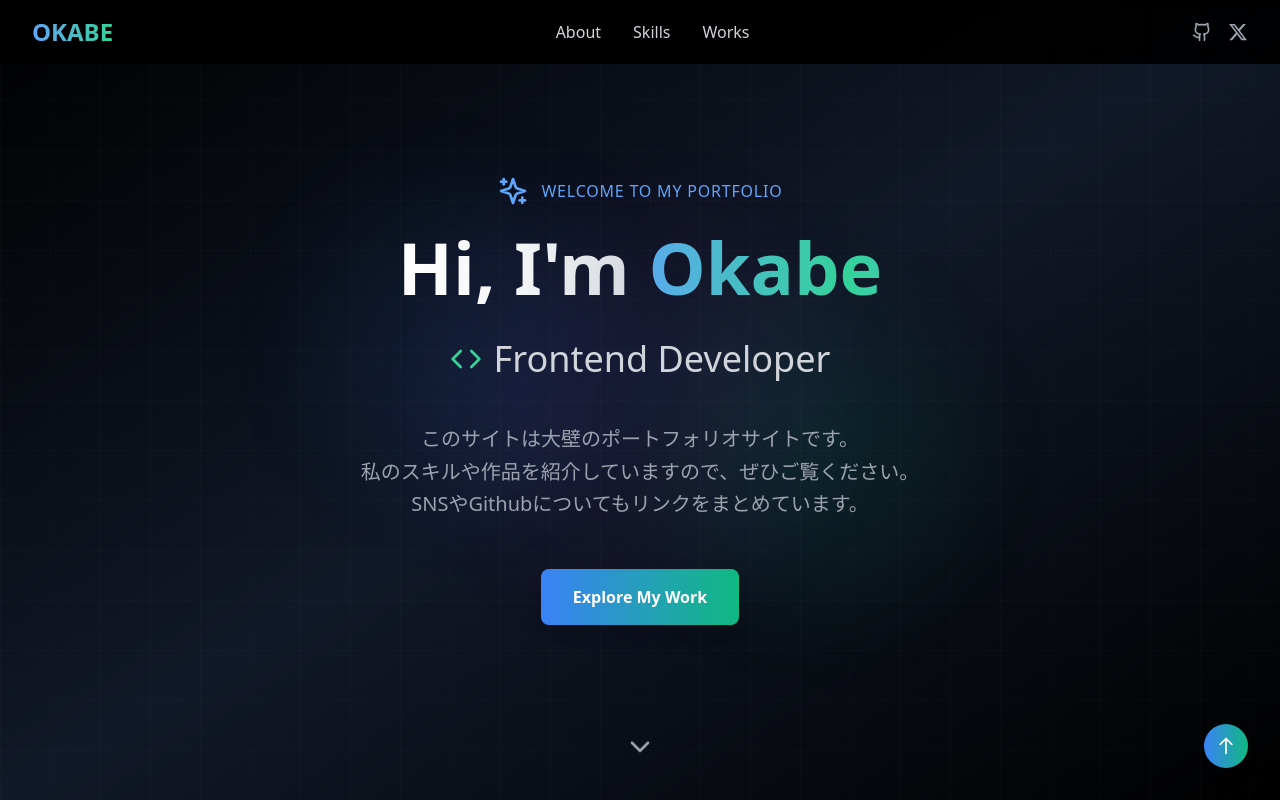
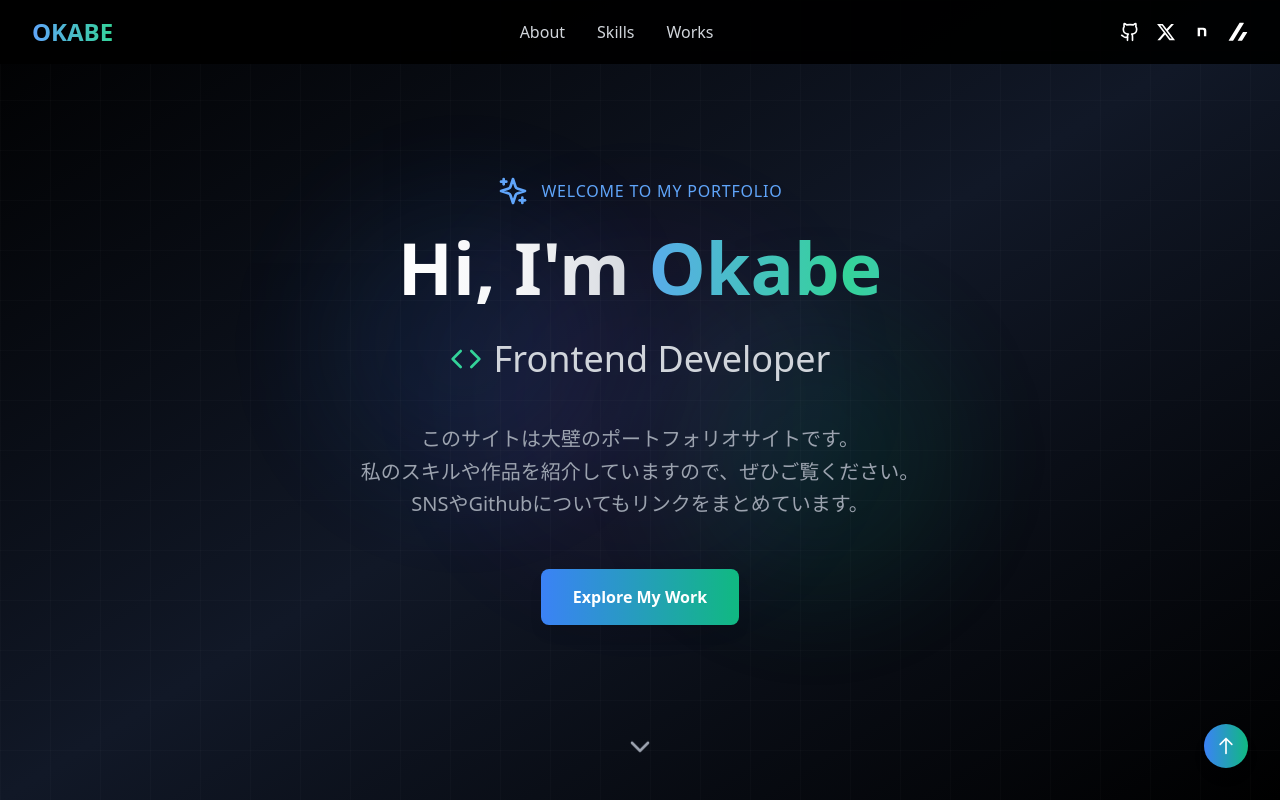
Before and after one commit to o-kabe12/portfolio, a React (Vite) app: page / in a window 1280 px wide. Shown: the top 800 px of the page. Built offline with nearby package versions, Linux system fonts and the light colour scheme.

Commit message:
#2 calplog・Zennリンク追加

```diff
--- /dev/null
+++ b/src/assets/img/ZennIcon.tsx
@@ -0,0 +1,29 @@
+import React from 'react';
+
+interface ZennIconProps {
+  size?: number;
+  className?: string;
+  color?: string;
+}
+
+const ZennIcon: React.FC<ZennIconProps> = ({ size = 20, className = "", color = "#fff" }) => {
+  return (
+    <svg
+      version="1.1"
+      xmlns="http://www.w3.org/2000/svg"
+      x="0px"
+      y="0px"
+      viewBox="0 0 88.3 88.3"
+      width={size}
+      height={size}
+      className={className}
+    >
+      <g fill={color}>
+        <path d="M3.9,83.3h17c0.9,0,1.7-0.5,2.2-1.2L69.9,5.2c0.6-1-0.1-2.2-1.3-2.2H52.5c-0.8,0-1.5,0.4-1.9,1.1L3.1,81.9C2.8,82.5,3.2,83.3,3.9,83.3z"/>
+        <path d="M62.5,82.1l22.1-35.5c0.7-1.1-0.1-2.5-1.4-2.5h-16c-0.6,0-1.2,0.3-1.5,0.8L43,81.2c-0.6,0.9,0.1,2.1,1.2,2.1h16.3C61.3,83.3,62.1,82.9,62.5,82.1z"/>
+      </g>
+    </svg>
+  );
+};
+
+export default ZennIcon;
--- a/src/components/Footer.tsx
+++ b/src/components/Footer.tsx
@@ -1,6 +1,7 @@
 import { Github, Heart } from 'lucide-react';
 import XIcon from '../assets/img/XIcon';
 import NoteIcon from '../assets/img/NoteIcon';
+import ZennIcon from '../assets/img/ZennIcon';
 
 const Footer = () => {
   const currentYear = new Date().getFullYear();
@@ -9,6 +10,7 @@ const Footer = () => {
     { icon: <Github size={20} color="#fff" />, href: "https://github.com/o-kabe12/", label: "GitHub" },
     { icon: <XIcon size={20} color="#fff" />, href: "https://x.com/8mNjXtrehu33800", label: "X" },
     { icon: <NoteIcon size={20} color="#fff" />, href: "https://note.com/firm_orca8445", label: "Note" },
+    { icon: <ZennIcon size={20} color="#fff" />, href: "https://zenn.dev/koo1201", label: "Zenn" },
   ];
 
   const quickLinks = [
--- a/src/components/Header.tsx
+++ b/src/components/Header.tsx
@@ -1,6 +1,8 @@
 import { useState} from 'react';
 import { Menu, X, Github } from 'lucide-react';
 import XIcon from '../assets/img/XIcon';
+import NoteIcon from '../assets/img/NoteIcon';
+import ZennIcon from '../assets/img/ZennIcon';
 
 
 const Header = () => {
@@ -39,12 +41,20 @@ const Header = () => {
           {/* Social Links */}
           <div className="hidden md:flex items-center space-x-4">
             <a href="https://github.com/o-kabe12" target="_blank" rel="noopener noreferrer"
-               className="text-gray-400 hover:text-white transition-colors duration-200">
-              <Github size={20} />
+               className="text-gray-400 hover:opacity-70 transition-opacity duration-200 cursor-pointer">
+              <Github size={20} color='#fff'/>
             </a>
             <a href="https://x.com/8mNjXtrehu33800" target="_blank" rel="noopener noreferrer"
-               className="text-gray-400 hover:text-white transition-colors duration-200">
-              <XIcon size={20} color="#9CA3AF" className='hover:brightness-0 hover:invert hover:saturate-0 hover:filter hover:contrast-200' />
+               className="text-gray-400 hover:opacity-70 transition-opacity duration-200 cursor-pointer">
+              <XIcon size={20} className='hover:brightness-0 hover:invert hover:saturate-0 hover:filter hover:contrast-200' />
+            </a>
+            <a href="https://note.com/firm_orca8445" target="_blank" rel="noopener noreferrer"
+               className="text-gray-400 hover:opacity-70 transition-opacity duration-200 cursor-pointer">
+              <NoteIcon size={20} />
+            </a>
+            <a href="https://zenn.dev/koo1201" target="_blank" rel="noopener noreferrer"
+               className="text-gray-400 hover:opacity-70 transition-opacity duration-200 cursor-pointer">
+              <ZennIcon size={20} />
             </a>
           </div>
 
@@ -73,11 +83,19 @@ const Header = () => {
               <div className="flex justify-center space-x-6 mt-4 pt-4 border-t border-gray-800">
                 <a href="https://github.com/o-kabe12/" target="_blank" rel="noopener noreferrer"
                    className="text-gray-400 hover:text-white transition-colors duration-200">
-                  <Github size={20} />
+                  <Github size={20} color="#fff" />
                 </a>
                 <a href="https://x.com/8mNjXtrehu33800" target="_blank" rel="noopener noreferrer"
                   className="text-gray-400 hover:text-white transition-colors duration-200">
-                  <XIcon size={20} color="#9CA3AF" className='hover:brightness-0 hover:invert hover:saturate-0 hover:filter hover:contrast-200' />
+                  <XIcon size={20} color="#fff" className='hover:brightness-0 hover:invert hover:saturate-0 hover:filter hover:contrast-200' />
+                </a>
+                <a href="https://note.com/firm_orca8445" target="_blank" rel="noopener noreferrer"
+                  className="text-gray-400 hover:text-white transition-colors duration-200">
+                  <NoteIcon size={20} color="#fff" className='hover:brightness-0 hover:invert hover:saturate-0 hover:filter hover:contrast-200' />
+                </a>
+                <a href="https://zenn.dev/koo1201" target="_blank" rel="noopener noreferrer"
+                  className="text-gray-400 hover:text-white transition-colors duration-200">
+                  <ZennIcon size={20} color="#fff" className='hover:brightness-0 hover:invert hover:saturate-0 hover:filter hover:contrast-200' />
                 </a>
               </div>
             </nav>
--- a/src/components/Works.tsx
+++ b/src/components/Works.tsx
@@ -6,7 +6,7 @@ const Works = () => {
       title: "Jicoca - エンジニア向け自己紹介カードアプリ",
       description: "エンジニア向けの自己紹介カードを作成・共有できるアプリ。",
       image: "/images/works_001.jpg",
-      technologies: ["Next.js","TypeScript", "Tailwind CSS", "Supabase","Copilot"],
+      technologies: ["Next.js","TypeScript", "Tailwind CSS", "Supabase","Copilot","Vercel"],
       github: "https://github.com/o-kabe12/self-introduction-card",
       live: "https://self-introduction-card.vercel.app/",
       featured: false
@@ -15,9 +15,18 @@ const Works = () => {
       title: "30days Essence",
       description: "本当に必要なものだけを手に入れるためのほしい物リストアプリ ※ユーザー機能未実装",
       image: "/images/works_002.jpg",
-      technologies: ["Next.js","TypeScript", "Tailwind CSS", "Supabase","Copilot"],
+      technologies: ["Next.js","TypeScript", "Tailwind CSS", "Supabase","Copilot","Vercel"],
       github: "https://github.com/o-kabe12/30days-essence",
       live: "https://30days-essence-1v2a.vercel.app/",
+      featured: false
+    },
+    {
+      title: "CalPlog",
+      description: "１日のカロリーとタンパク質を簡単に計算・記録できるアプリです。",
+      image: "/images/works_003.jpg",
+      technologies: ["Next.js","TypeScript", "Tailwind CSS", "firebase","Copilot","Vercel","NextAuth.js"],
+      github: "https://github.com/o-kabe12/calplog",
+      live: "https://calplog.vercel.app/",
       featured: false
     },
   ];
```
Also changed, not shown: public/images/works_003.jpg (added).
